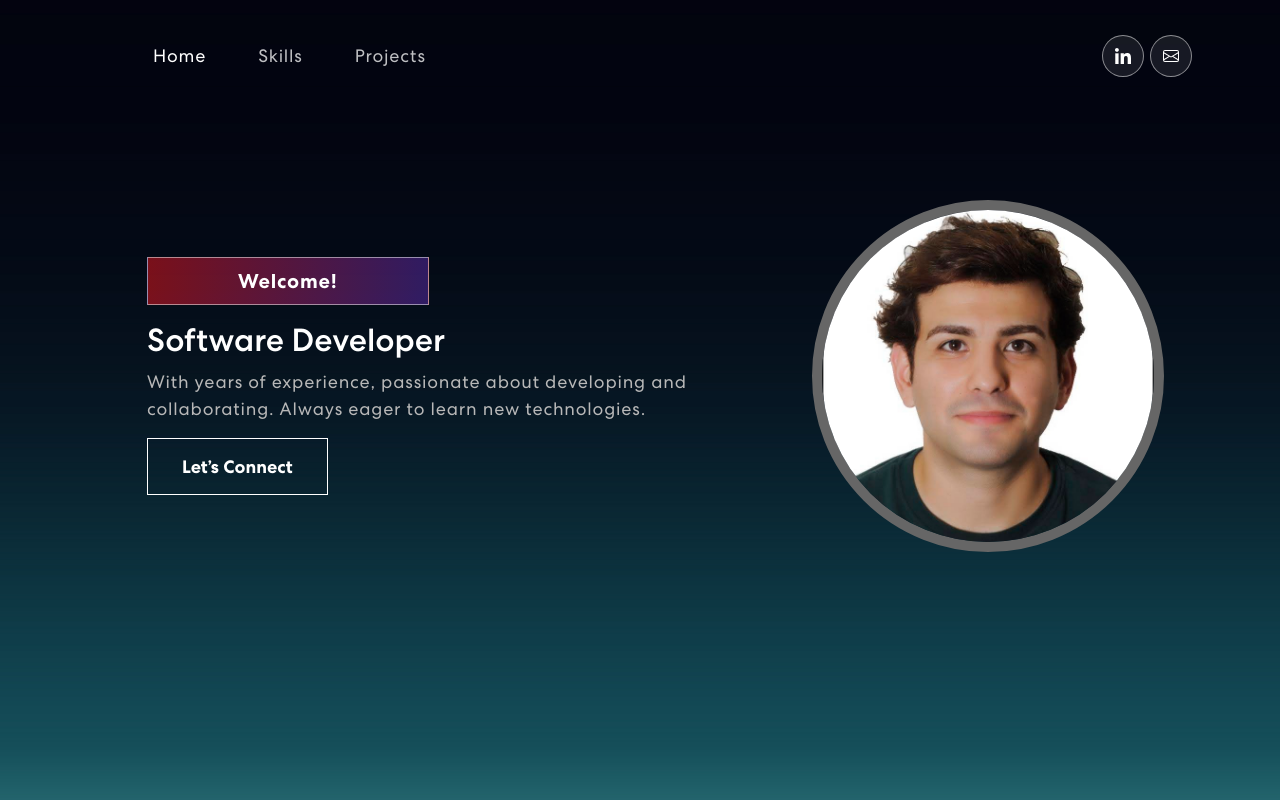
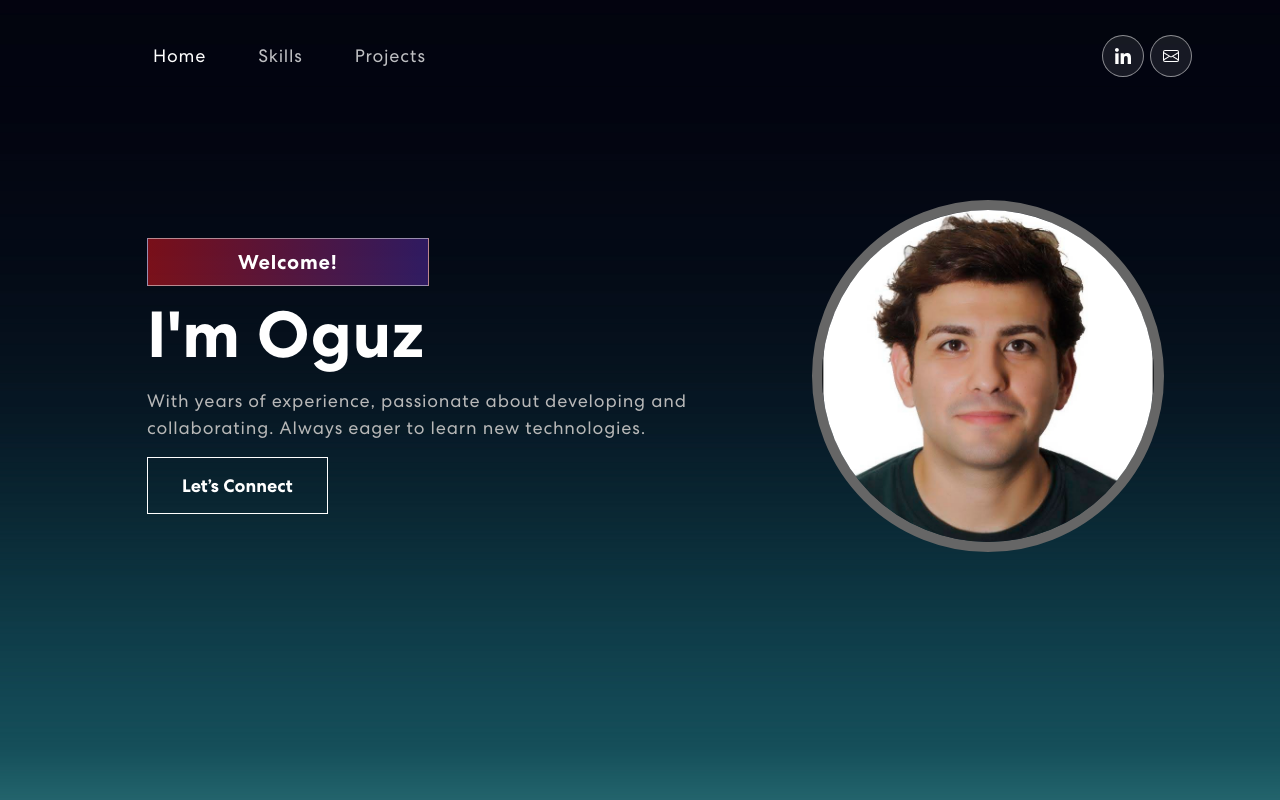
Before and after one commit to okaanyildiz/react-portfolio-app, a React (Create React App) app: page / in a window 1280 px wide. Shown: the top 800 px of the page. Built offline with nearby package versions, Linux system fonts and the light colour scheme; no server answers.

Commit message:
Test4 pipeline

```diff
--- a/src/components/Banner.jsx
+++ b/src/components/Banner.jsx
@@ -19,8 +19,8 @@ function Banner() {
                                 {({ isVisible }) =>
                                     <div className={isVisible ? "animate__animated animate__fadeIn" : ""}>
                                         <span className="tagline">Welcome!</span>
-                                        {/* <h1>I'm Oguz</h1> */}
-                                        <h2>Software Developer</h2>
+                                        <h1>I'm Oguz</h1>
+                                        {/* <h2>Software Developer</h2> */}
                                         <p>With years of experience, passionate about developing and collaborating. Always eager to learn new technologies.</p>
                                         <HashLink to='#footer'>
                                             <button onClick={() => console.log('connect')}>Let’s Connect</button>
```
